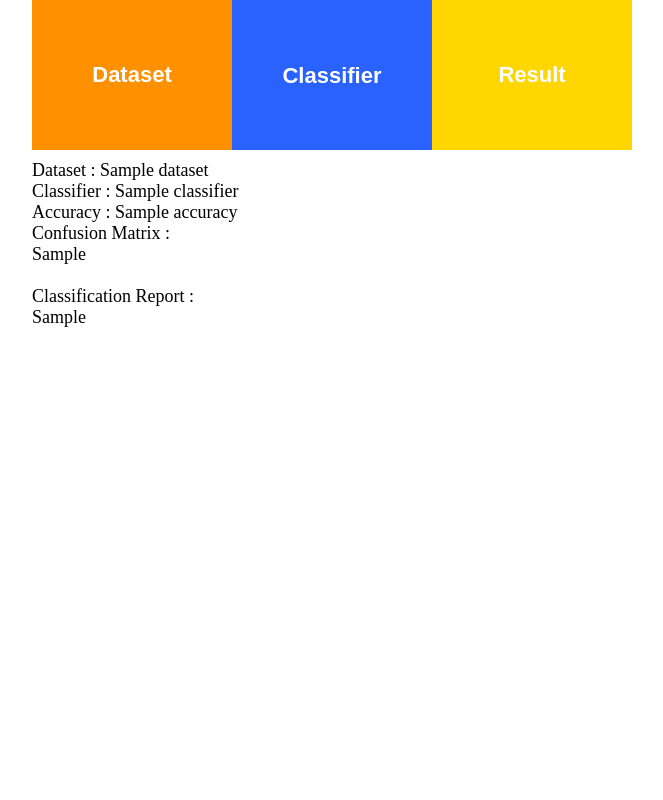
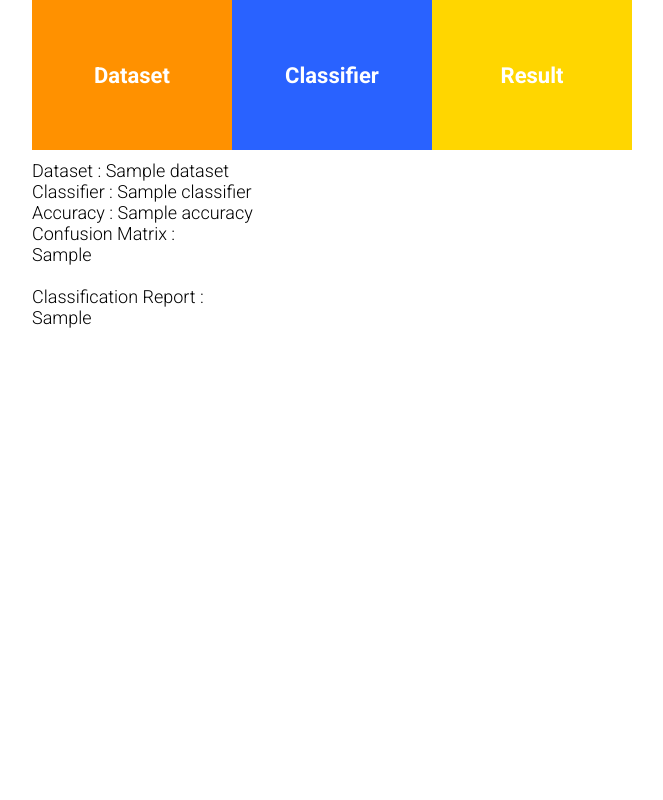
Before and after one commit to manik98/ml_web_app, a Flask app: template templates/home.html in a window 1280 px wide. Shown: the whole page, without its empty margins (308-971 px from the left). Run offline with Flask 2, Linux system fonts and the light colour scheme; the template is opened without the code that fills it: most values are stand-ins (such as "Sample title", 1, 10 or a date in 2020).

Commit message:
font style change

```diff
--- a/static/css/style.css
+++ b/static/css/style.css
@@ -1,6 +1,7 @@
 
 *{
   margin : 0;
+  font-family: 'Roboto', sans-serif;
 }
 .parent-div {
     display: inline-block;
@@ -25,6 +26,7 @@
     font-weight: bold;
     width: 200px;
     height: 150px;
+    font-weight: 700;
   }
   select{
     width: 200px;
--- a/templates/home.html
+++ b/templates/home.html
@@ -2,6 +2,9 @@
     <head>
         <title>ML Web App</title>
         <link rel="stylesheet" href="{{ url_for('static', filename='css/style.css') }}">
+        <link rel="preconnect" href="https://fonts.googleapis.com">
+        <link rel="preconnect" href="https://fonts.gstatic.com" crossorigin>
+        <link href="https://fonts.googleapis.com/css2?family=Roboto:wght@300;700&display=swap" rel="stylesheet">
     </head>
     <body>
         <form method="POST" action="http://localhost:8000/predict" enctype="multipart/form-data">
```
